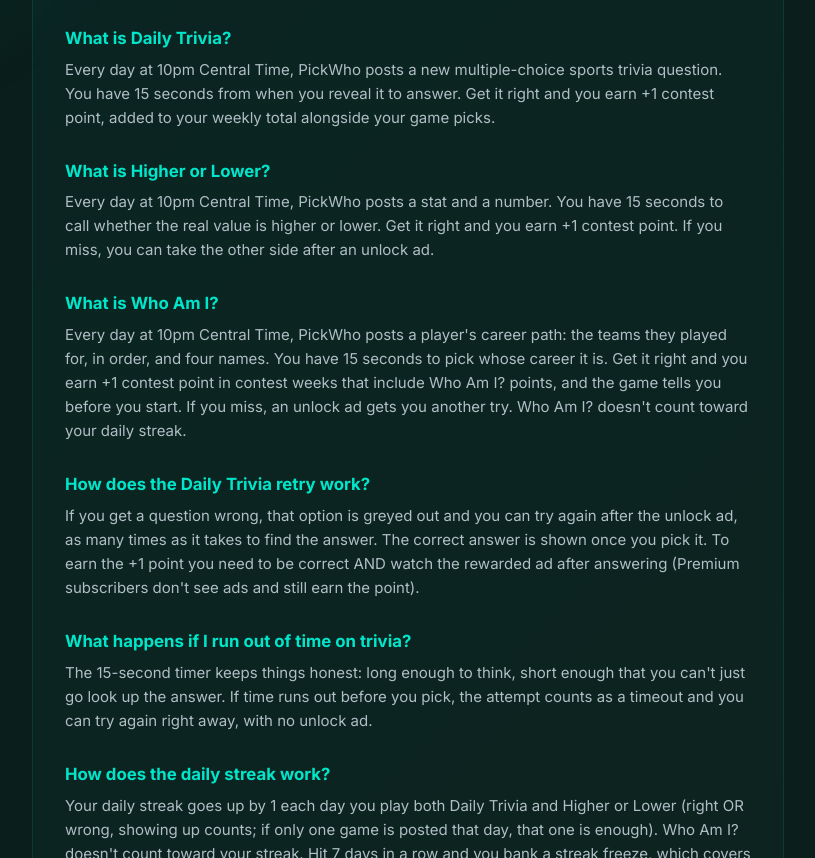
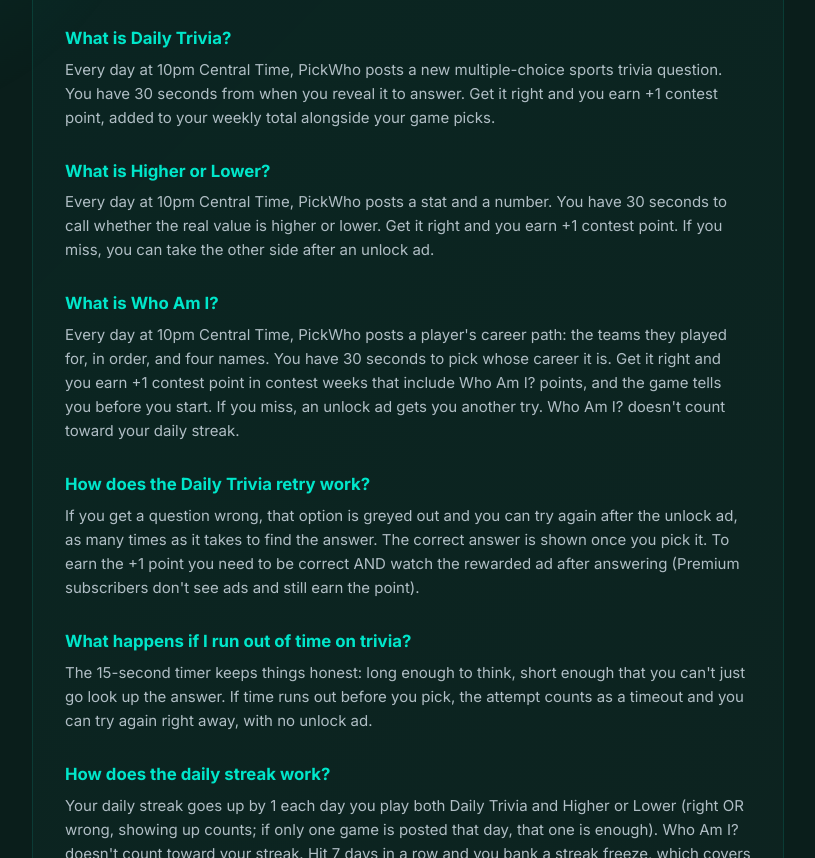
Before and after one commit to theaPAULo/pickwhoisfree, a plain HTML site: page faq.html in a window 1280 px wide. Shown: the part 871-1729 px from the top of the page, without its empty margins (232-1047 px from the left). Drawn offline with Linux system fonts and the light colour scheme.

Commit message:
Rules + FAQ for 6.5.3: 30 seconds to answer the daily games (Effective Date November 30, 2026)
In 6.5.3 (app 225cb27) Daily Trivia, Higher or Lower and Who Am I? give
30 seconds from the reveal instead of 15. Section 6 says so in both of
its places, and the Effective Date moves to November 30, 2026, word for
word with the 6.5.3 in-app rules sheet. The FAQ's three game answers
say 30 seconds too.

Published while 6.5.3 is uploading (Paul, 11/27: "push it now to be
safe"). Paul forces the update once 6.5.3 is on both stores. Copy
approved by Paul 11/27.

Co-Authored-By: Claude Opus 5.5 <noreply@anthropic.com>

```diff
--- a/faq.html
+++ b/faq.html
@@ -81,17 +81,17 @@
 
       <div class="faq-item">
         <p class="faq-question">What is Daily Trivia?</p>
-        <p class="faq-answer">Every day at 10pm Central Time, PickWho posts a new multiple-choice sports trivia question. You have 15 seconds from when you reveal it to answer. Get it right and you earn +1 contest point, added to your weekly total alongside your game picks.</p>
+        <p class="faq-answer">Every day at 10pm Central Time, PickWho posts a new multiple-choice sports trivia question. You have 30 seconds from when you reveal it to answer. Get it right and you earn +1 contest point, added to your weekly total alongside your game picks.</p>
       </div>
 
       <div class="faq-item">
         <p class="faq-question">What is Higher or Lower?</p>
-        <p class="faq-answer">Every day at 10pm Central Time, PickWho posts a stat and a number. You have 15 seconds to call whether the real value is higher or lower. Get it right and you earn +1 contest point. If you miss, you can take the other side after an unlock ad.</p>
+        <p class="faq-answer">Every day at 10pm Central Time, PickWho posts a stat and a number. You have 30 seconds to call whether the real value is higher or lower. Get it right and you earn +1 contest point. If you miss, you can take the other side after an unlock ad.</p>
       </div>
 
       <div class="faq-item">
         <p class="faq-question">What is Who Am I?</p>
-        <p class="faq-answer">Every day at 10pm Central Time, PickWho posts a player's career path: the teams they played for, in order, and four names. You have 15 seconds to pick whose career it is. Get it right and you earn +1 contest point in contest weeks that include Who Am I? points, and the game tells you before you start. If you miss, an unlock ad gets you another try. Who Am I? doesn't count toward your daily streak.</p>
+        <p class="faq-answer">Every day at 10pm Central Time, PickWho posts a player's career path: the teams they played for, in order, and four names. You have 30 seconds to pick whose career it is. Get it right and you earn +1 contest point in contest weeks that include Who Am I? points, and the game tells you before you start. If you miss, an unlock ad gets you another try. Who Am I? doesn't count toward your daily streak.</p>
       </div>
 
       <div class="faq-item">
```
Also changed, not shown: contest-rules.html (+3 -3 lines).
